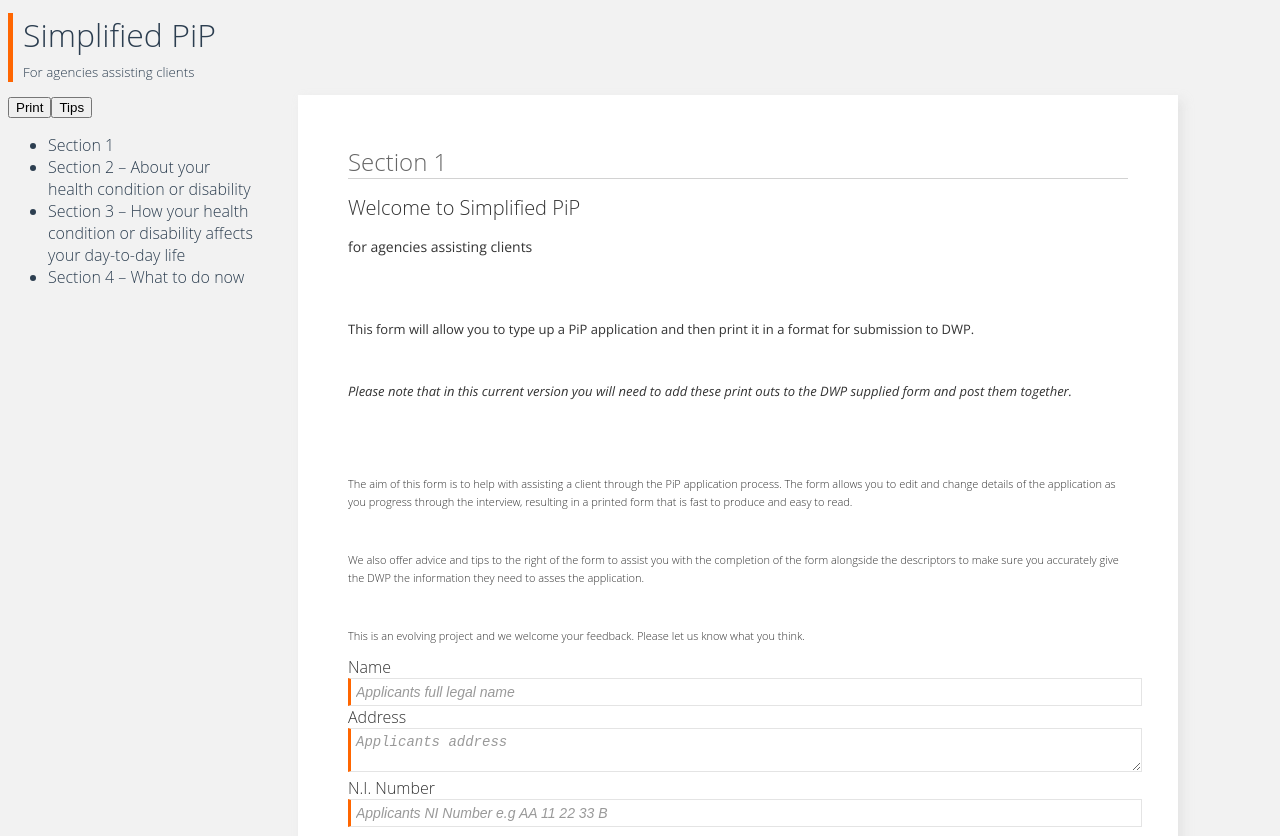
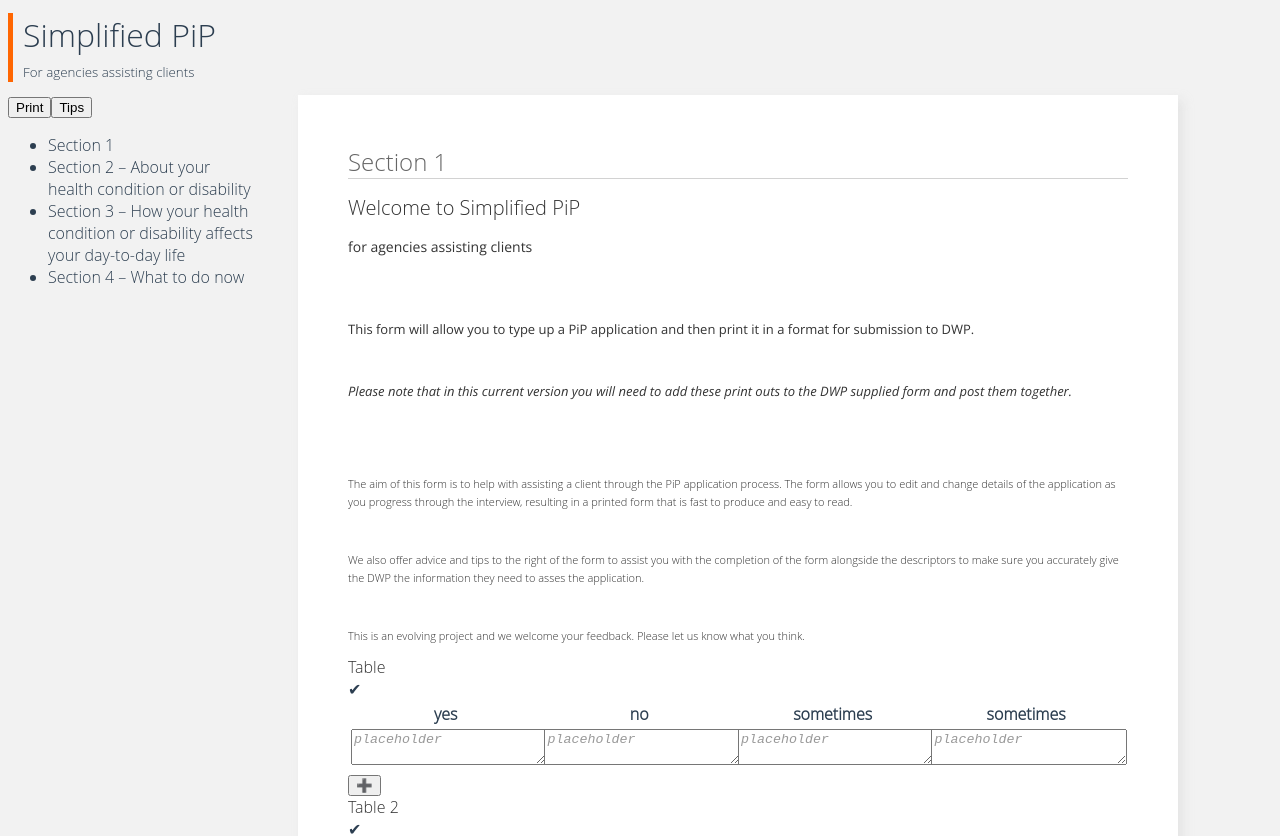
Before and after one commit to AccessToJusticeUK/simplified-pip, a Vue app: page / in a window 1280 px wide. Shown: the top 836 px of the page. Built offline with nearby package versions, Linux system fonts and the light colour scheme.

Commit message:
Dyanic table

```diff
--- a/src/App.vue
+++ b/src/App.vue
@@ -30,11 +30,60 @@
 
         questions: [
           {
-            id: '1',
-            title: 'Name',
-            type: 'single-line-textbox',
-            placeholder: 'Applicants full legal name',
-            description: ''
+            id: "0",
+            title: "Table",
+            type: "table",
+            columns: [
+                {
+                  title: "yes",
+                  placeholder: "placeholder",
+                  widthPercent: null,
+                  value: ""
+                },
+                {
+                  title: "no",
+                  placeholder: "placeholder",
+                  widthPercent: null,
+                  value: ""
+                },
+                {
+                  title: "sometimes",
+                  placeholder: "placeholder",
+                  widthPercent: null,
+                  value: ""
+                },
+                {
+                  title: "sometimes",
+                  placeholder: "placeholder",
+                  widthPercent: null,
+                  value: ""
+                }
+              ]
+          },{
+            id: "0",
+            title: "Table 2",
+            type: "table",
+            columns: [
+                {
+                  title: "yes",
+                  placeholder: "placeholder",
+                  value: "",
+                  widthPercent: null
+                },
+                {
+                  title: "no",
+                  placeholder: "placeholder",
+                  widthPercent: null,
+                  value: ""
+                }
+              ]
+          },
+          {
+            id: "1",
+            title: "First question",
+            type: "single-line-textbox",
+            placeholder: "Enter something",
+            description: ""
           },
           {
             id: '3',
@@ -228,5 +277,13 @@
     display: flex;
     flex-direction: column;
   }
+
+  .question table {
+    width: 100%;
+
+    textarea {
+      width: 100%;
+    }
+  }
 }
 </style>
--- a/src/components/Questions.vue
+++ b/src/components/Questions.vue
@@ -19,6 +19,10 @@
                 v-if="question.type=='radio-group'"
                 :options="question.options" />
 
+            <Table
+                v-if="question.type=='table'"
+                :columns="question.columns" />
+
             <div v-if="question.type=='subsection'">
                 <div class="subsection">
                     <h2 v-if="question.heading">{{question.heading}}</h2>
@@ -34,9 +38,11 @@
 </style>
 
 <script>
-import SingleLineTextBox from './questionTypes/SingleLineTextBox.vue'
-import MultiLineTextBox from './questionTypes/MultiLineTextBox.vue'
-import RadioGroup from './questionTypes/RadioGroup.vue'
+import SingleLineTextBox from "./questionTypes/SingleLineTextBox.vue";
+import MultiLineTextBox from "./questionTypes/MultiLineTextBox.vue";
+import RadioGroup from "./questionTypes/RadioGroup.vue";
+import Table from "./questionTypes/Tables.vue";
+
 
 export default {
   name: 'Questions',
@@ -46,7 +52,8 @@
   components: {
     SingleLineTextBox,
     MultiLineTextBox,
-    RadioGroup
+    RadioGroup,
+    Table
   },
   data: function () {
     return {}
--- a/src/components/questionTypes/Tables.vue
+++ b/src/components/questionTypes/Tables.vue
@@ -1,7 +1,31 @@
 <template>
-    <div class="question multi-line">
-        <span class="check" v-if="text">✔</span>
-        <textarea :placeholder="placeholder" v-model="text"></textarea>
+    <div class="question table">
+        <span class="check">✔</span>
+
+        <table>
+            <thead>
+                <tr>
+                    <th v-for="col in columns">{{col.title}}</th>
+                    <th></th>
+                </tr>
+            </thead>
+            <tbody>
+                <tr v-for="(row, index) in rows">
+                    <td v-for="col in columns">
+                        <textarea
+                            v-model="col.value"
+                            :style="{width: col.widthPx + 'px'}"
+                            :placeholder="col.placeholder"></textarea>
+                    </td>
+                    <td class="action-button">
+                        <button @click="addRow()" v-if="index > 0" class="table-delete-button">➖</button>
+                    </td>
+                </tr>
+
+            </tbody>
+        </table>
+
+        <button @click="addRow()" class="table-add-button">➕</button>
     </div>
 </template>
 
@@ -9,14 +33,19 @@
 </style>
 <script>
 export default {
-  name: 'MultiLineTextBox',
+  name: "Table",
   props: {
-    placeholder: String
+    columns: Array
+  },
+  methods: {
+      addRow: function () {
+          this.rows.push({});
+      }
   },
   data: function () {
-    return {
-      text: null
-    }
+      return {
+          rows: [{}]
+      }
   }
 }
 </script>
```
